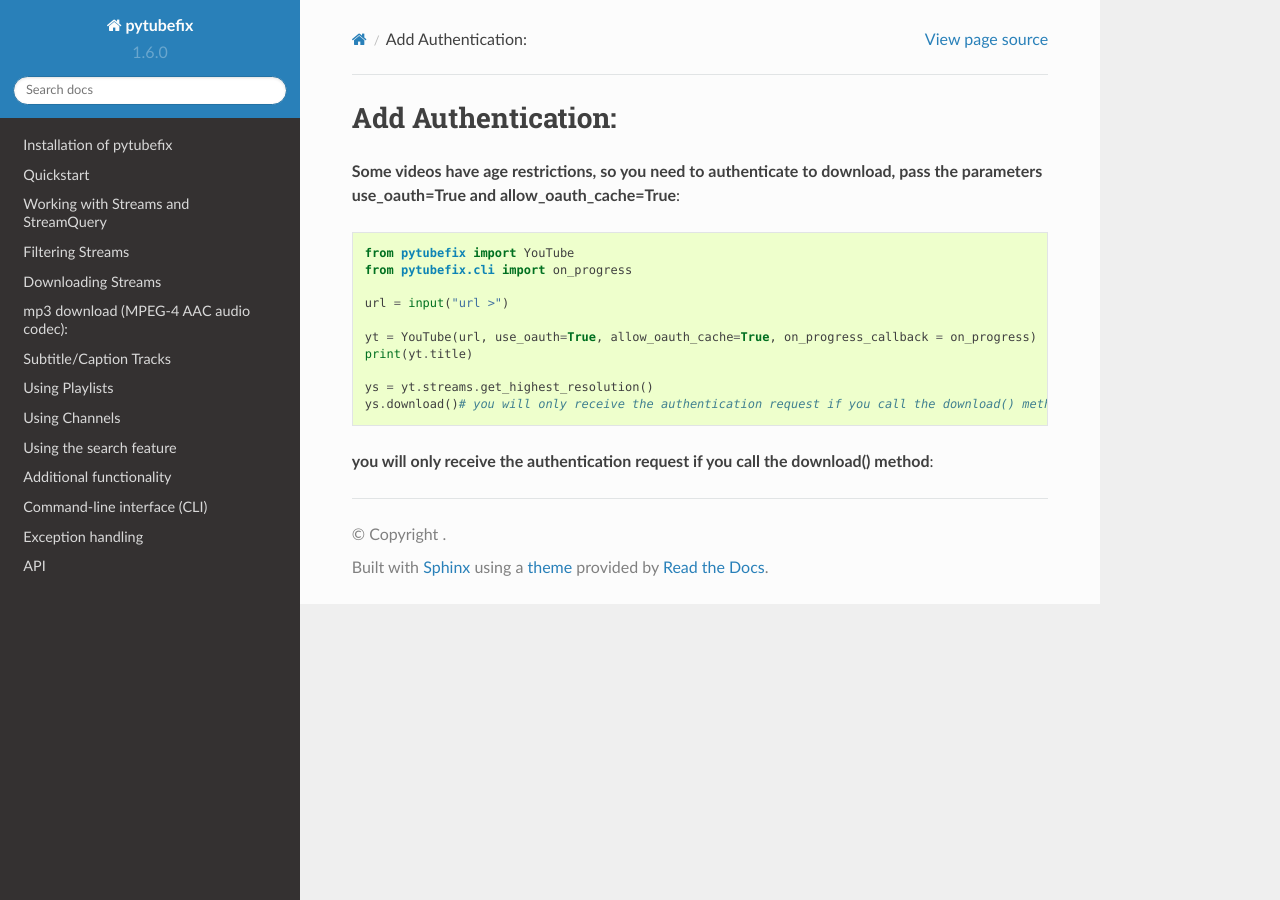
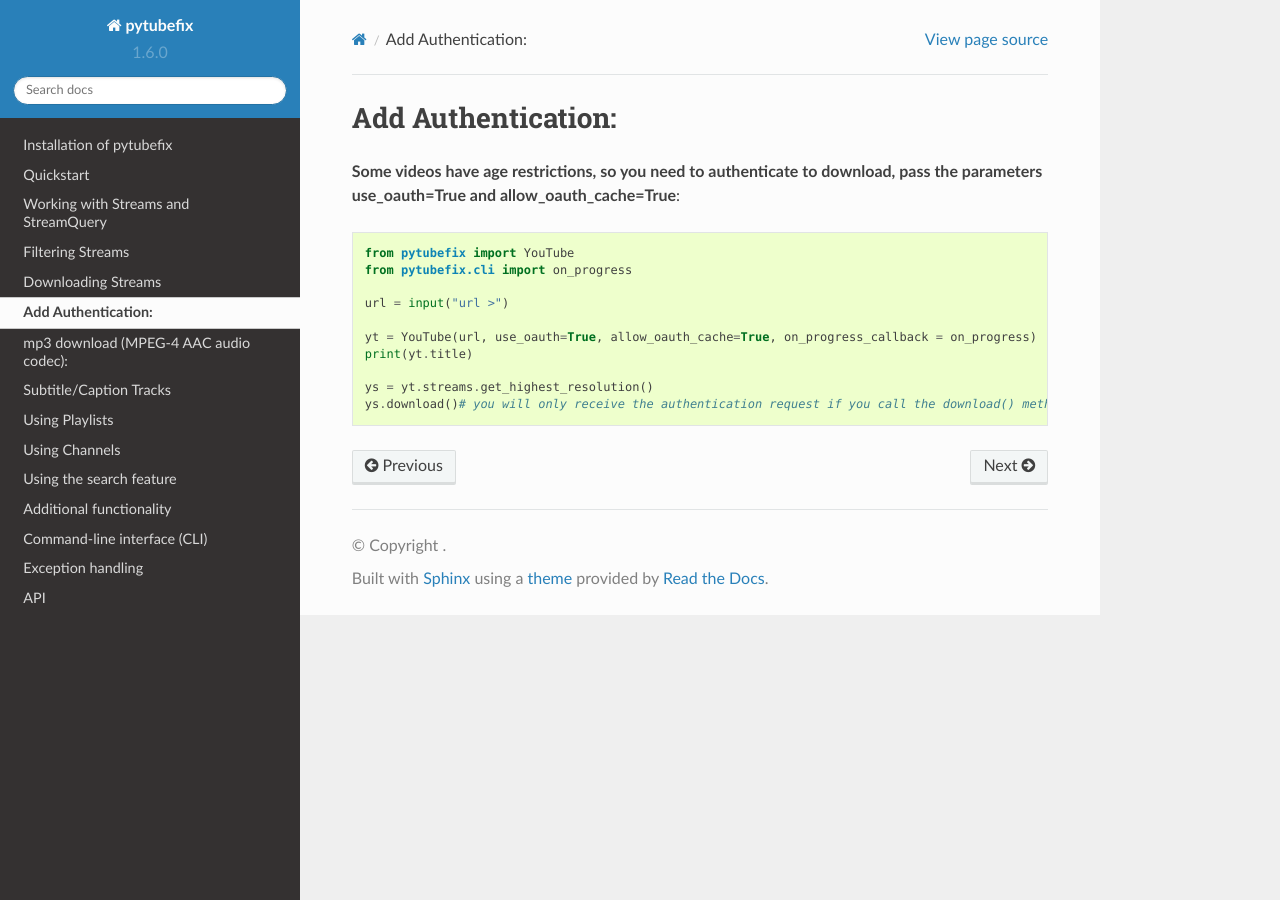
Before and after one commit to JuanBindez/pytubefix, a Sphinx documentation site: the page built from docs/user/auth.rst, in a window 1280 px wide. Built offline with Sphinx 7.4.7 and the Read the Docs theme 2.0.0, drawn with Linux system fonts in a browser that asks for light colours; pages that are not in the unit, such as notebooks, are missing from menus; part of the change alters nothing that is shown.

Commit message:
Update and rename authentication.rst to auth.rst

```diff
--- a/docs/user/authentication.rst
+++ b/docs/user/auth.rst
@@ -1,4 +1,4 @@
-.. _authentication:
+.. _auth:
 
 Add Authentication:
 =============================
@@ -15,6 +15,3 @@ Add Authentication:
 
         ys = yt.streams.get_highest_resolution()
         ys.download()# you will only receive the authentication request if you call the download() method
-
-
-**you will only receive the authentication request if you call the download() method**::
```
